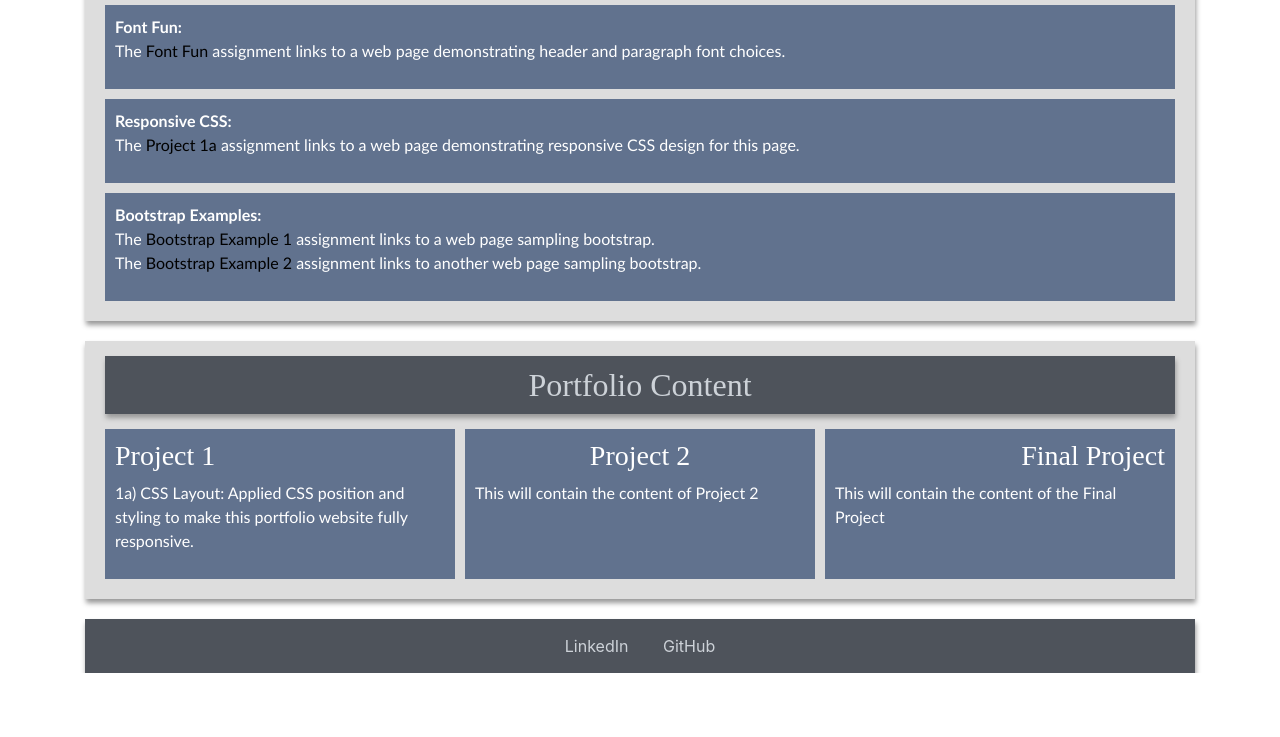
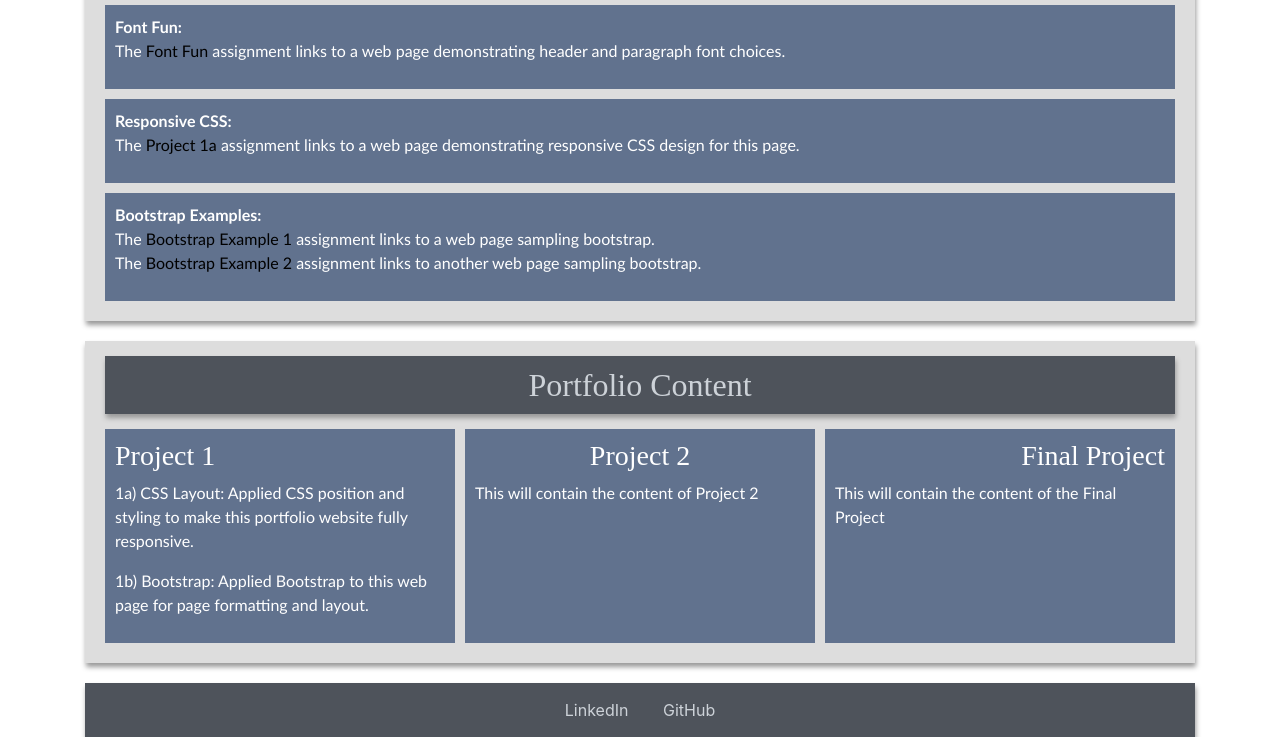
Before and after one commit to RyanPencak/WebApps, a plain HTML site: page index.html in a window 1280 px wide. Shown: the part 544-1281 px from the top of the page. Before the commit the page ends 1217 px from the top, so only its background shows below. Drawn offline with nearby package versions, Linux system fonts and the light colour scheme; a web font is replaced by a local one.

Commit message:
Project 1b Complete

```diff
--- a/index.html
+++ b/index.html
@@ -81,6 +81,7 @@
             <article class="col-sm-12 col-md-6 col-lg-4" id="project">
               <h3 id="header1"> Project 1 </h3>
               <p>1a) CSS Layout: Applied CSS position and styling to make this portfolio website fully responsive.</p>
+              <p>1b) Bootstrap: Applied Bootstrap to this web page for page formatting and layout.</p>
             </article>
 
             <article class="col-sm-12 col-md-6 col-lg-4" id="project">
```
